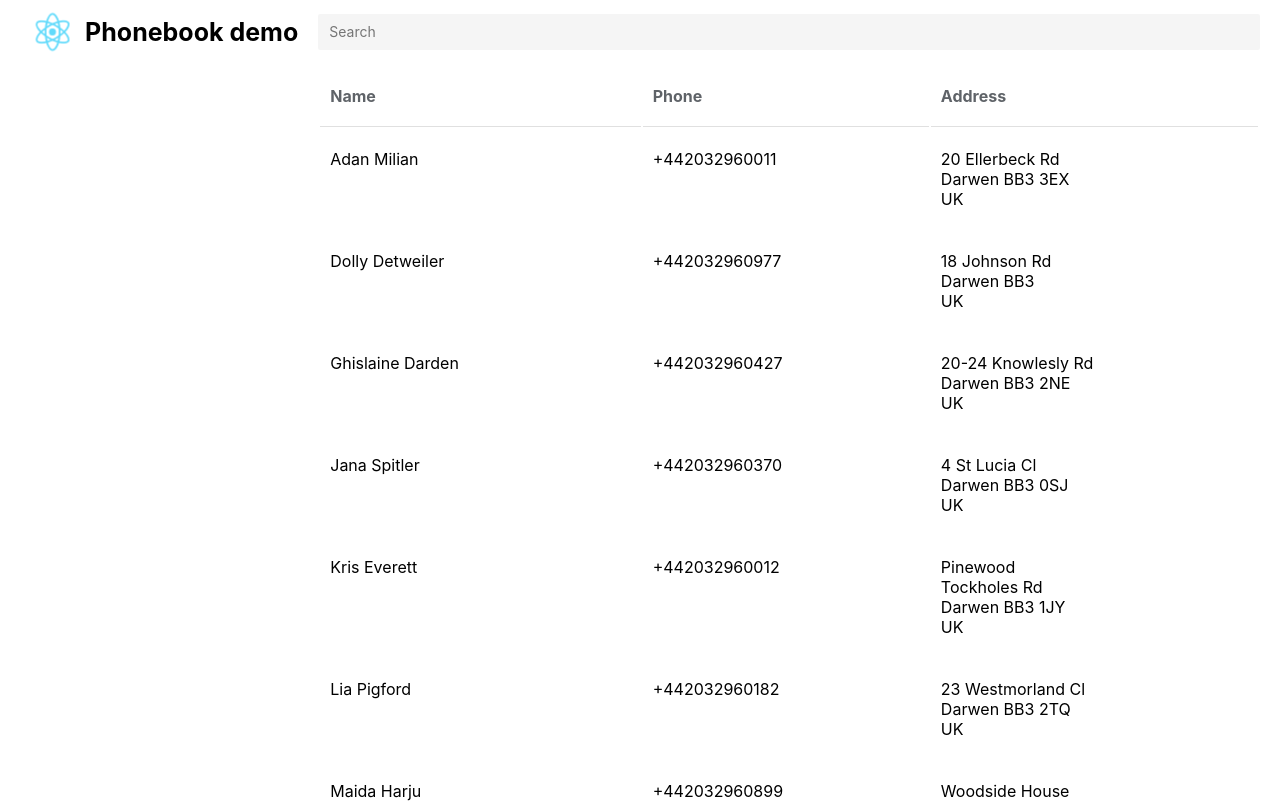
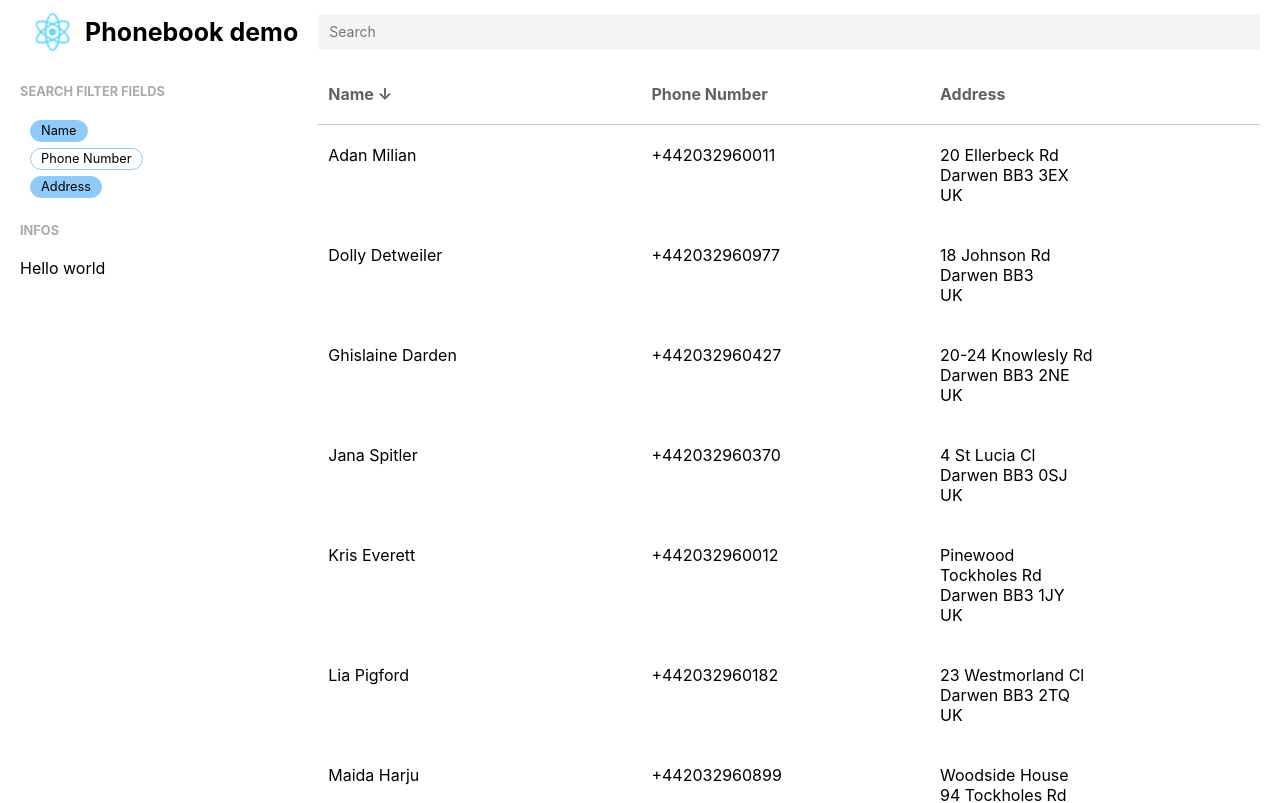
Before and after one commit to Sandreu/phonebook, a React (Create React App) app in the folder client/: page / in a window 1280 px wide. Shown: the top 803 px of the page. Built offline with nearby package versions, Linux system fonts and the light colour scheme.

Commit message:
with sorting & filtering options

```diff
--- a/client/package.json
+++ b/client/package.json
@@ -7,6 +7,7 @@
     "@emotion/styled": "^10.0.7",
     "react": "^16.8.0-alpha.1",
     "react-dom": "^16.8.0-alpha.1",
+    "react-highlight-words": "^0.16.0",
     "react-scripts": "2.1.3"
   },
   "scripts": {
--- a/client/src/App.js
+++ b/client/src/App.js
@@ -2,6 +2,7 @@ import React from 'react'
 import logo from './logo.svg'
 import Search from './search'
 import Tab from './tab'
+import LeftColContent from './left-col'
 
 import { App, Head, Logo, AppName, LeftCol, Content } from './App-styled'
 
@@ -12,6 +13,7 @@ export default () => (
         <Logo src={logo} alt="logo" />
         <AppName>Phonebook demo</AppName>
       </Head>
+      <LeftColContent />
     </LeftCol>
     <Content>
       <Head>
--- /dev/null
+++ b/client/src/left-col/filters.js
@@ -0,0 +1,26 @@
+import React from 'react'
+import { useSharedState, setSharedState } from '../shared-states'
+
+import { Section, Filter } from './styled'
+
+const FilterC = ({ field, filters }) => (
+  <Filter
+    className={filters[field] ? 'active' : null}
+    onClick={() => setSharedState('filters', Object.assign({}, filters, {
+      [field] : !filters[field]
+    }))}
+    >
+    {field.replace('_', ' ')}
+  </Filter>
+)
+
+export default () => {
+  let filters = useSharedState('filters')
+
+  return <div>
+      <Section>Search Filter fields</Section>
+      <div><FilterC filters={filters} field="name" /></div>
+      <div><FilterC filters={filters} field="phone_number" /></div>
+      <div><FilterC filters={filters} field="address" /></div>
+  </div>
+}
--- /dev/null
+++ b/client/src/left-col/index.js
@@ -0,0 +1,10 @@
+import React from 'react'
+import Filters from './filters'
+import Infos from './infos'
+
+export default () => (
+  <div>
+    <Filters />
+    <Infos />
+  </div>
+)
--- /dev/null
+++ b/client/src/left-col/infos.js
@@ -0,0 +1,11 @@
+import React from 'react'
+import { Section } from './styled'
+
+export default () => (
+  <div>
+    <Section>Infos</Section>
+    <div>
+      Hello world
+    </div>
+  </div>
+)
--- /dev/null
+++ b/client/src/left-col/styled.js
@@ -0,0 +1,29 @@
+import styled from '@emotion/styled'
+
+export const Section = styled.div`
+  color: #aaa;
+  font-size: 0.8em;
+  text-transform: uppercase;
+  font-weight: bold;
+  margin: 20px 0;
+`
+export const Filter = styled.span`
+  border: 1px solid #90CAF9;
+  border-radius: 20px;
+  line-height: 20px;
+  padding: 0 10px;
+  text-transform: capitalize;
+  display: inline-block;
+  cursor: pointer;
+  margin-left: 10px;
+  margin-bottom: 5px;
+  font-size: 0.8em;
+
+  &:hover {
+    background: #E3F2FD;
+  }
+
+  &.active {
+    background: #90CAF9;
+  }
+`
--- a/client/src/shared-states/index.js
+++ b/client/src/shared-states/index.js
@@ -4,7 +4,9 @@ import State from './state'
 
 
 const states = {
-  search: new State('')
+  search: new State(''),
+  sorting: new State(['name', true]),
+  filters: new State({name: true, phone_number: false, address: true}),
 }
 
 
--- a/client/src/tab/data.js
+++ b/client/src/tab/data-process.js
@@ -1,4 +1,9 @@
-export default {
+import React from 'react'
+import { useSharedState } from '../shared-states'
+
+import View from './view'
+
+const data = {
   "contacts": [
   	{
 			"name": "Oleta Level",
@@ -43,3 +48,37 @@ export default {
 		}
 	]
 }
+
+const source = data.contacts.map((e, i) => {
+  return Object.assign({
+    _index: i,
+    _search_name: e.name.toLowerCase(),
+    _search_address: e.address.toLowerCase(),
+  }, e)
+})
+
+export default () => {
+  let search = useSharedState('search').toLowerCase()
+  let sorting = useSharedState('sorting')
+  let filters = useSharedState('filters')
+
+  let processed = source
+
+  if (search) {
+    processed = processed.filter(e => {
+      if (filters.name && e._search_name.indexOf(search) > -1) return true
+      if (filters.phone_number && e.phone_number.indexOf(search) > -1) return true
+      if (filters.address && e._search_address.indexOf(search) > -1) return true
+
+      return false
+    })
+  }
+
+  processed = processed.sort((a, b) => {
+  	return sorting[1] ? a[sorting[0]].localeCompare(b[sorting[0]]) : b[sorting[0]].localeCompare(a[sorting[0]])
+  })
+
+  return <div>
+  	<View data={processed} />
+  </div>
+}
--- a/client/src/tab/index.js
+++ b/client/src/tab/index.js
@@ -1,53 +1,3 @@
-import React from 'react'
+import DataProcess from './data-process'
 
-import { useSharedState } from '../shared-states'
-
-import { Table, TheadRow } from './index-styled'
-
-import data from './data'
-
-function sort(a, b) { return a.name.localeCompare(b.name) }
-const source = data.contacts.map((e, i) => {
-  return Object.assign({
-    _index: i,
-    _search_name: e.name.toLowerCase(),
-    _search_address: e.address.toLowerCase(),
-  }, e)
-}).sort(sort)
-
-export default () => {
-  let search = useSharedState('search').toLowerCase()
-
-  let processed = source
-
-  if (search) {
-    processed = processed.filter(e => {
-      if (e._search_name.indexOf(search) > -1) return true
-      if (e.phone_number.indexOf(search) > -1) return true
-      if (e._search_address.indexOf(search) > -1) return true
-
-      return false
-    })
-  }
-
-  return (
-    <Table>
-      <thead>
-        <TheadRow>
-          <th>Name</th>
-          <th>Phone</th>
-          <th>Address</th>
-        </TheadRow>
-      </thead>
-      <tbody>
-        { processed.map((d, i) => (
-          <tr key={d._index}>
-            <td>{d.name}</td>
-            <td>{d.phone_number}</td>
-            <td>{d.address.split(',').map((s, i) => (<p key={i}>{s}</p>))}</td>
-          </tr>
-        ))}
-      </tbody>
-    </Table>
-  )
-}
+export default DataProcess
--- a/client/src/tab/index-styled.js
+++ b/client/src/tab/view-styled.js
@@ -5,6 +5,8 @@ const padding = 20
 export const Table = styled.table`
   text-align: left;
   width: 100%;
+  border-spacing : 0;
+  border-collapse : collapse;
   & td, & th {
     vertical-align: top;
     padding: ${padding}px 10px;
@@ -12,12 +14,18 @@ export const Table = styled.table`
       margin: 0;
     }
   }
+  & tr:hover>* {
+    background: #E3F2FD;
+  }
 `
 export const TheadRow = styled.tr`
   color: #5f6368;
   font-weight: bold;
+  text-transform: capitalize;
   &>th {
     padding: ${padding}px 10px;
     border-bottom: 1px solid rgba(0, 0, 0, 0.12);
+    user-select: none;
+    cursor: pointer;
   }
 `
--- /dev/null
+++ b/client/src/tab/view.js
@@ -0,0 +1,59 @@
+import React from 'react'
+import { useSharedState, setSharedState } from '../shared-states'
+import Highlighter from "react-highlight-words"
+
+import { Table, TheadRow } from './view-styled'
+
+const Th = ({ field, sorting }) => {
+  return <th onClick={(e) => setSharedState('sorting', field===sorting[0] ? [field, !sorting[1]] : [field, true])}>
+    {field.replace('_', ' ')} {field!==sorting[0] ? '' : (sorting[1]?'↓':'↑')}
+  </th>
+}
+
+export default ({ data }) => {
+  let sorting = useSharedState('sorting')
+  let search = useSharedState('search')
+
+  return (
+    <Table>
+      <thead>
+        <TheadRow>
+          <Th field="name" sorting={sorting} />
+          <Th field="phone_number" sorting={sorting} />
+          <Th field="address" sorting={sorting} />
+        </TheadRow>
+      </thead>
+      <tbody>
+        { data.map((d, i) => (
+          <tr key={d._index}>
+            <td>
+              <Highlighter
+                searchWords={[search]}
+                autoEscape={true}
+                textToHighlight={d.name}
+              />
+            </td>
+            <td>
+              <Highlighter
+                searchWords={[search]}
+                autoEscape={true}
+                textToHighlight={d.phone_number}
+              />
+            </td>
+            <td>
+              {d.address.split(',').map((s, i) => (
+                <p key={i}>
+                  <Highlighter
+                    searchWords={[search]}
+                    autoEscape={false}
+                    textToHighlight={s}
+                  />
+                </p>
+              ))}
+            </td>
+          </tr>
+        ))}
+      </tbody>
+    </Table>
+  )
+}
```
